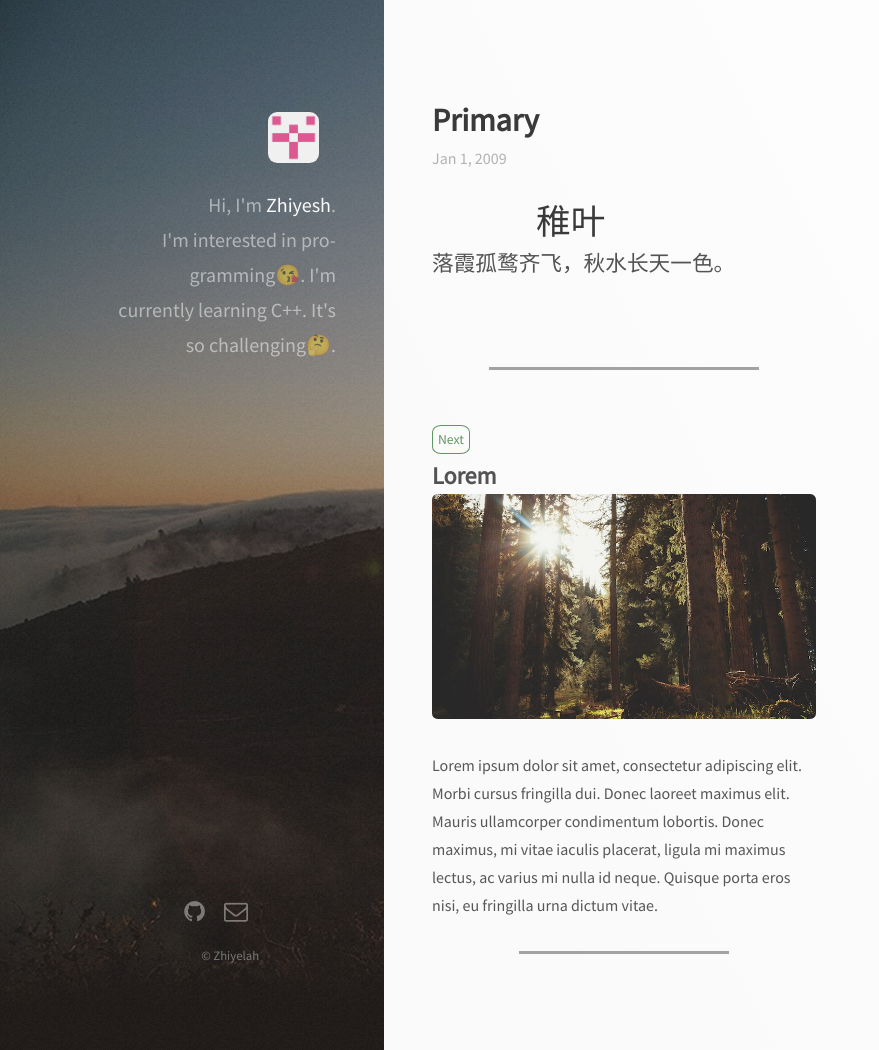
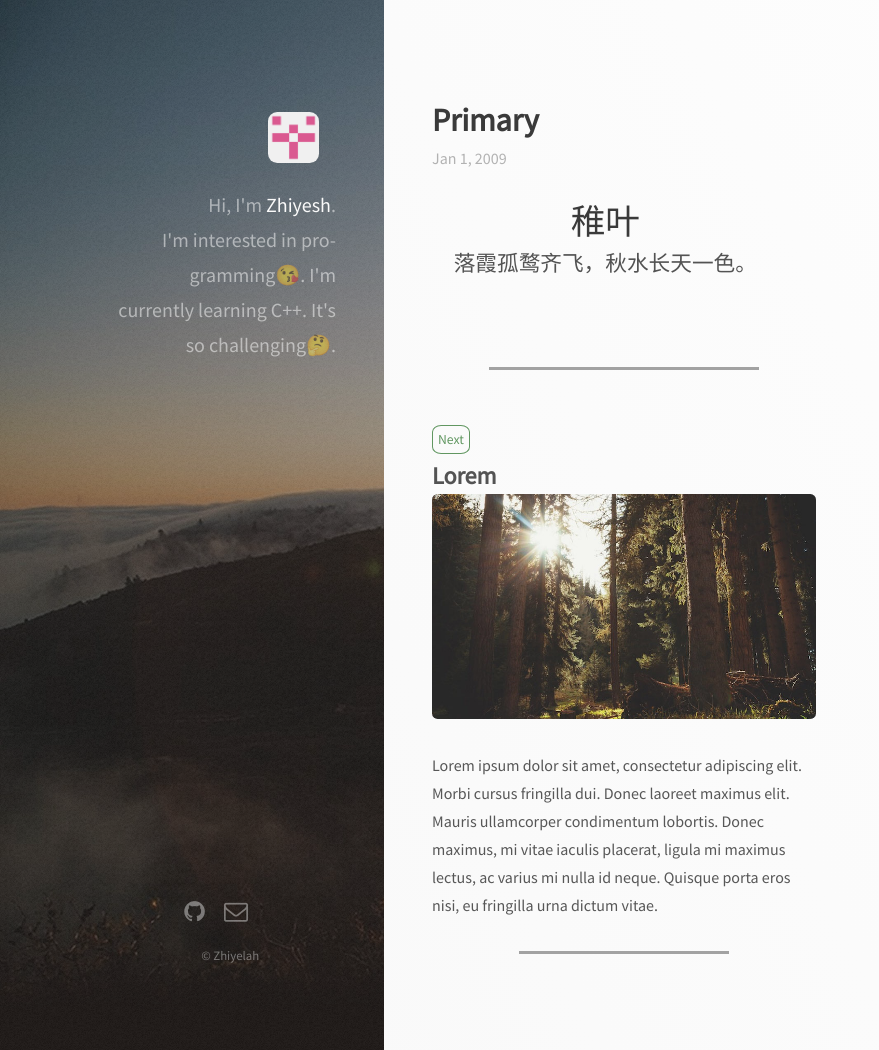
Before and after one commit to Zhiyelah/zhiyelah.github.io, a Jekyll site: the page built from _posts/2009-01-01-Primary.md, in a window 1280 px wide and 1050 px high. Shown: the whole window, without its empty margins (0-879 px from the left). Built offline with Jekyll 4.4.1, drawn with Linux system fonts in a browser that asks for light colours; nearby versions of some CDN libraries.

Commit message:
Update 2009-01-01-Primary.md

```diff
--- a/_posts/2009-01-01-Primary.md
+++ b/_posts/2009-01-01-Primary.md
@@ -2,6 +2,6 @@
 layout: post
 title: Primary
 ---
-<h1 id="稚叶" style="font-weight: 400;padding-left: 3em;">稚叶</h1>
+<h1 id="稚叶" style="font-weight: 400;padding-left: 4em;">稚叶</h1>
 
-### 落霞孤鹜齐飞，秋水长天一色。
+<h3 id="落霞孤鹜齐飞秋水长天一色" style="padding-left: 1em;">落霞孤鹜齐飞，秋水长天一色。</h3>
```
